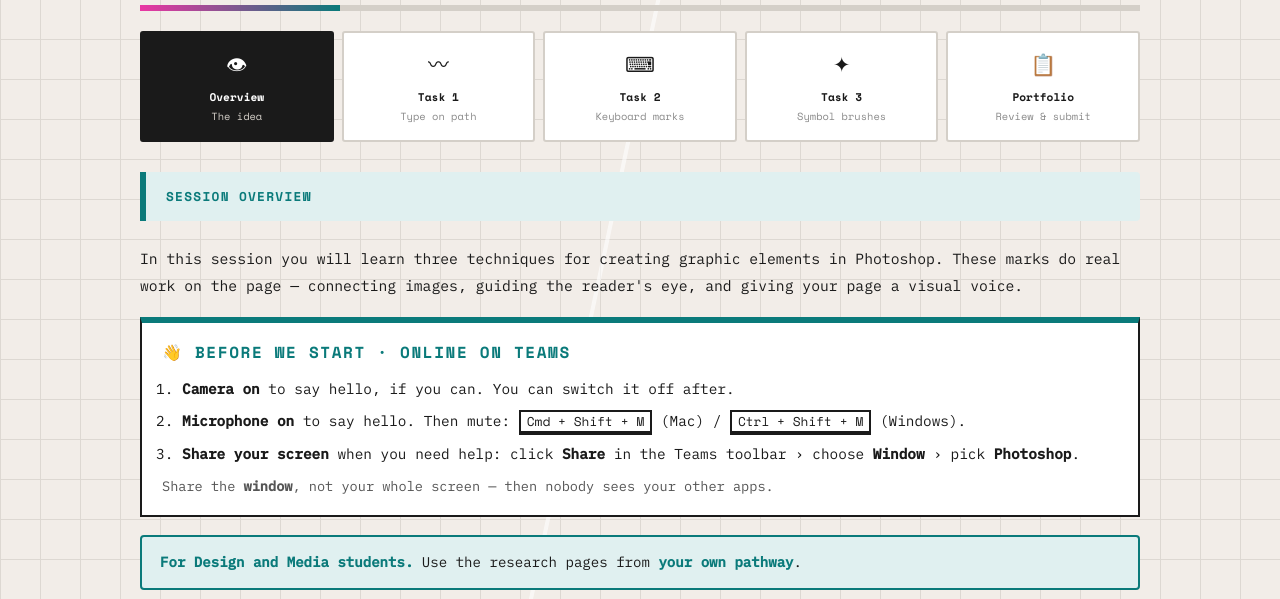
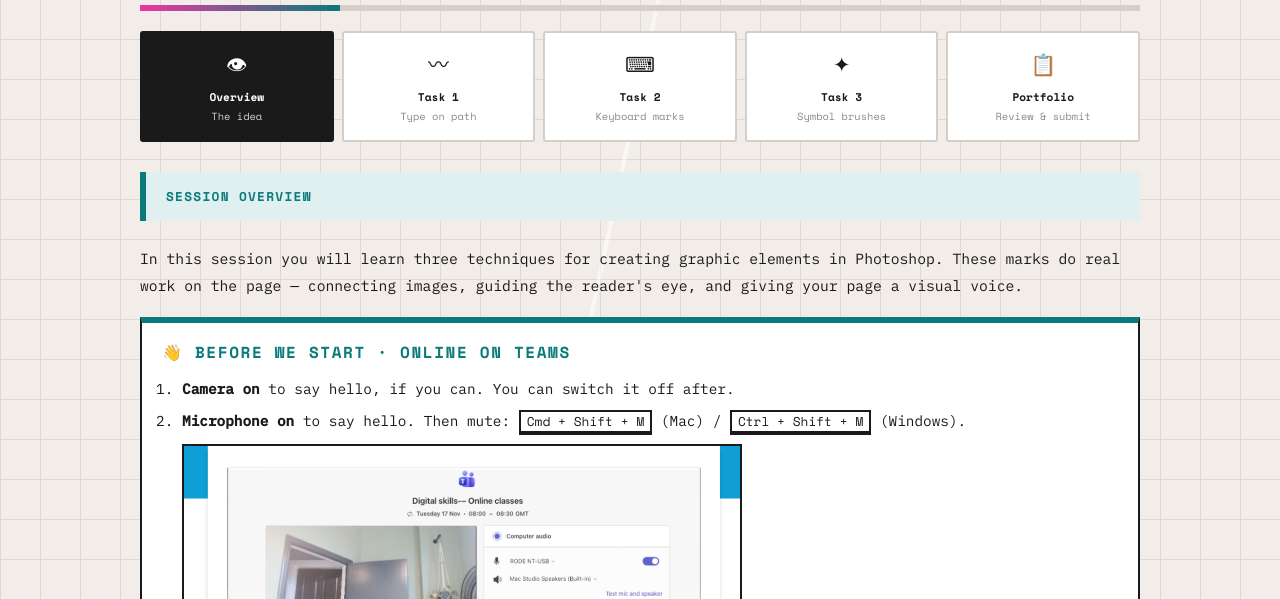
Before and after one commit to hsstokes/Creating-Graphic-Elements-for-Dynamic-Page-Design, a plain HTML site: page index.html in a window 1280 px wide. Shown: the part 201-800 px from the top of the page. Drawn offline with nearby package versions, Linux system fonts and the light colour scheme.

Commit message:
Add Teams join screenshot
Co-Authored-By: Claude Opus 5.5 <noreply@anthropic.com>
Claude-Session: https://claude.ai/code/session_01NwDAQERGXM3Wj15PFG9UFV

```diff
--- a/index.html
+++ b/index.html
@@ -271,7 +271,7 @@ footer { text-align: center; padding: 20px 0 10px; border-top: 1px dashed var(--
       <h3>👋 Before we start · Online on Teams</h3>
       <ol>
         <li><strong>Camera on</strong> to say hello, if you can. You can switch it off after.</li>
-        <li><strong>Microphone on</strong> to say hello. Then mute: <span class="skey">Cmd + Shift + M</span> (Mac) / <span class="skey">Ctrl + Shift + M</span> (Windows).</li>
+        <li><strong>Microphone on</strong> to say hello. Then mute: <span class="skey">Cmd + Shift + M</span> (Mac) / <span class="skey">Ctrl + Shift + M</span> (Windows).<img src="shots/teams-join.png" alt="Teams join screen: camera and microphone switches" style="display:block;max-width:100%;width:560px;border:2px solid var(--ink);margin:10px 0;cursor:zoom-in" onclick="window.open(this.src)" onerror="this.remove()"></li>
         <li><strong>Share your screen</strong> when you need help: click <strong>Share</strong> in the Teams toolbar › choose <strong>Window</strong> › pick <strong>Photoshop</strong>.</li>
       </ol>
       <p class="small">Share the <strong>window</strong>, not your whole screen — then nobody sees your other apps.</p>
```
Also changed, not shown: shots/teams-join.png (added).
